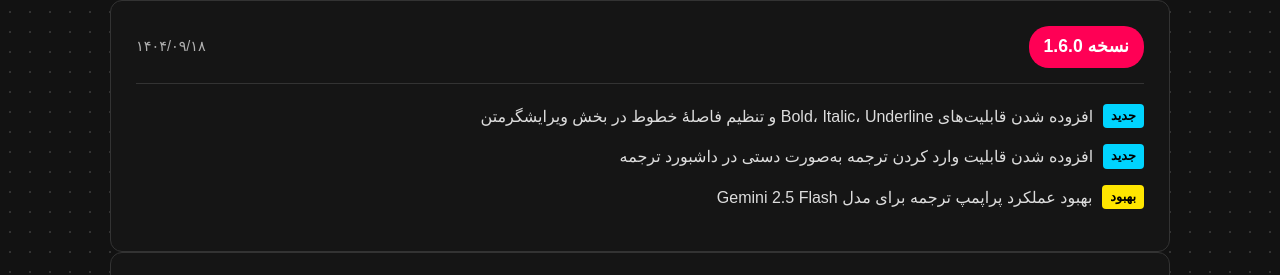
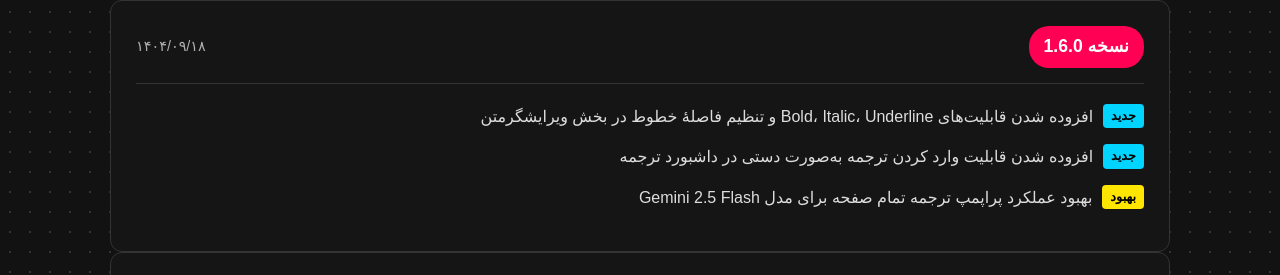
Before and after one commit to Kthree-K3/K3-Manga-Translator-Editor-edition, a plain HTML site: page docs/index.html in a window 1280 px wide. Shown: the part 4118-4393 px from the top of the page. Drawn offline with Linux system fonts and the light colour scheme; a small style sheet from the web is missing.

Commit message:
Update index.html

```diff
--- a/docs/index.html
+++ b/docs/index.html
@@ -206,7 +206,7 @@
                     </li>
                     <li>
                         <span class="tag tag-fix">بهبود</span>
-                       بهبود عملکرد پراپمپ ترجمه برای مدل Gemini 2.5 Flash
+                       بهبود عملکرد پراپمپ ترجمه تمام صفحه برای مدل Gemini 2.5 Flash
                     </li>
                 </ul>
              </div>
```
